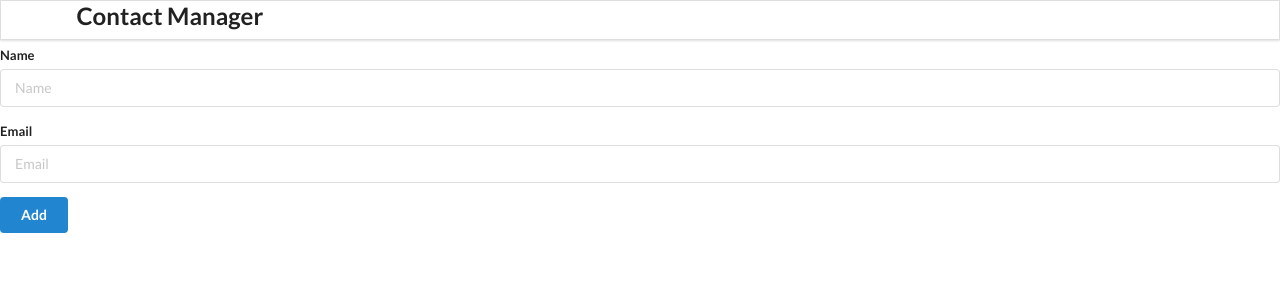
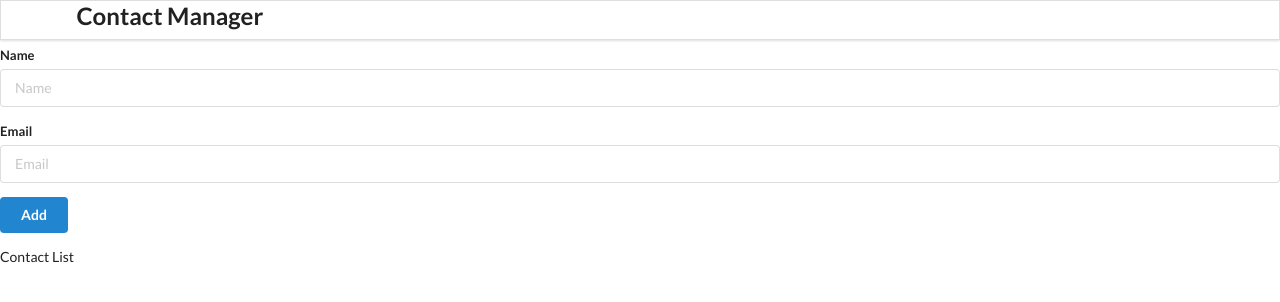
Before and after one commit to sruthipraveenkumargeetha/Contact-Manager-using-React-JS, a React (Create React App) app in the folder contact-app/: page / in a window 1280 px wide. Shown: the top 302 px of the page. Built offline with nearby package versions, Linux system fonts and the light colour scheme.

Commit message:
added Contact List component: just displays text

```diff
--- a/contact-app/src/components/App.js
+++ b/contact-app/src/components/App.js
@@ -1,7 +1,7 @@
 import React from 'react';
 import Header from "./Header";
 import AddContact from "./AddContact";
-//import ContactList from "./ContactList";
+import ContactList from "./ContactList";
 import './App.css';
 
 function App() {
@@ -9,7 +9,7 @@ function App() {
     <div>
       <Header />
       <AddContact />
-      {/*<ContactList /> */}
+      <ContactList />
     </div>
   );
 }
--- a/contact-app/src/components/ContactList.js
+++ b/contact-app/src/components/ContactList.js
@@ -0,0 +1,12 @@
+import React from "react";
+
+const ContactList = () => {
+    return (
+            <div className="ui celled list">
+                Contact List
+            </div>
+
+    );
+}
+
+export default ContactList;
```
